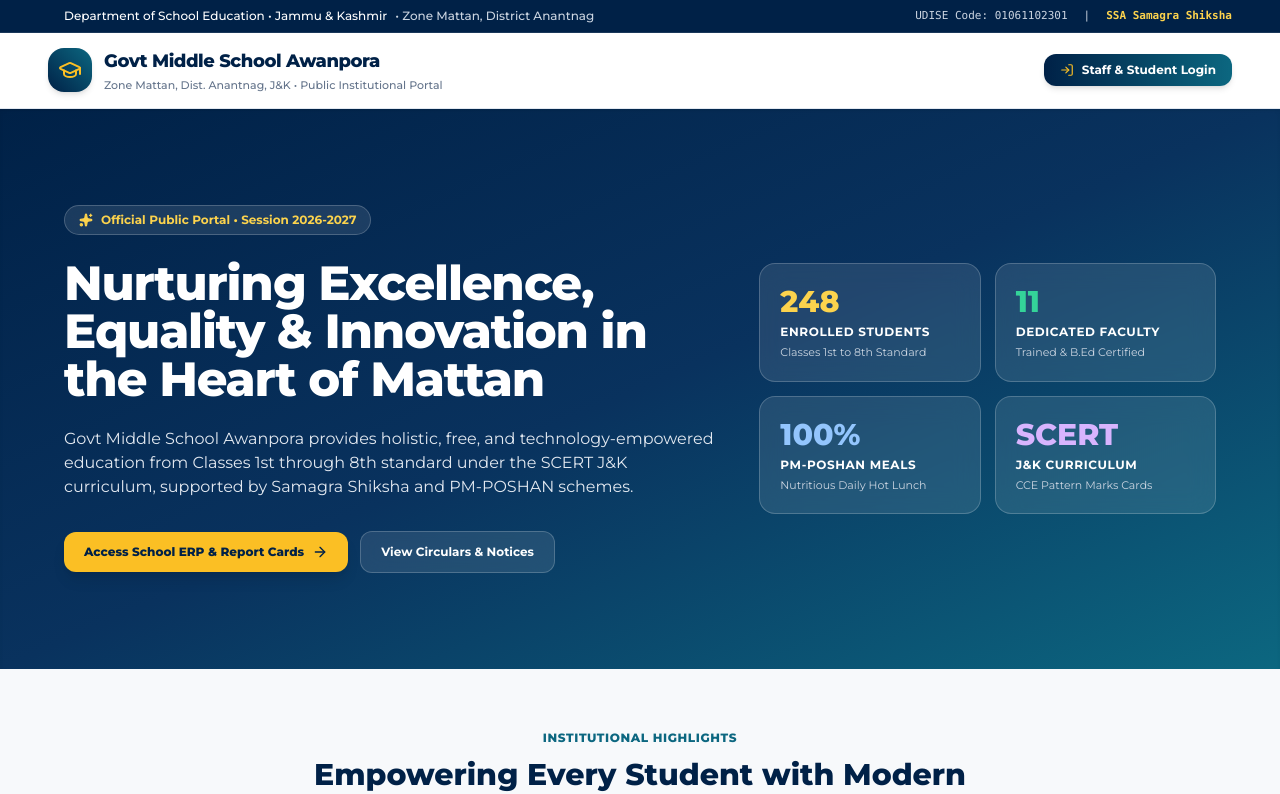
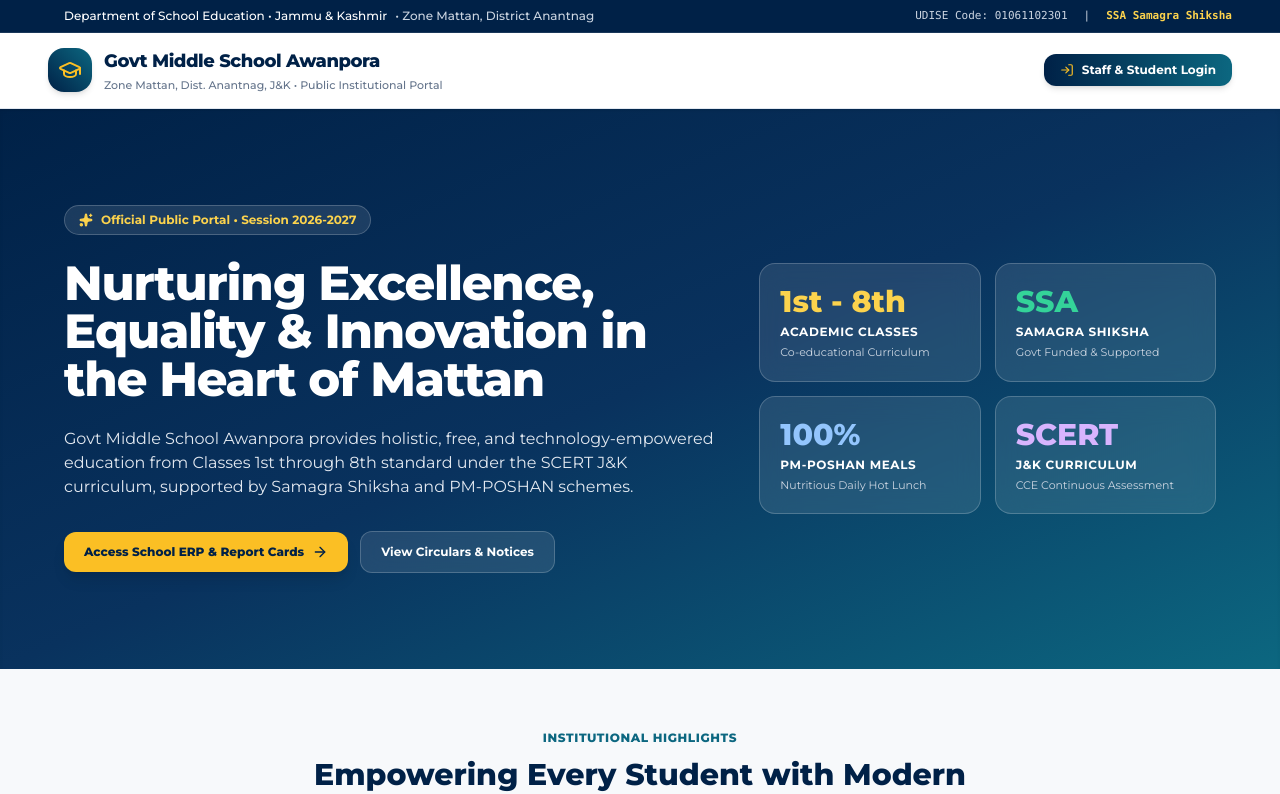
Before and after one commit to razak221/school, a React (Vite) app in the folder frontend/: page / in a window 1280 px wide. Shown: the top 794 px of the page. Built offline with nearby package versions, Linux system fonts and the light colour scheme; no server answers.

Commit message:
fix: replace hardcoded sidebar badges and public portal counts with clean dynamic titles

```diff
--- a/frontend/src/components/Sidebar.tsx
+++ b/frontend/src/components/Sidebar.tsx
@@ -57,9 +57,9 @@ export const Sidebar: React.FC<SidebarProps> = ({ currentTab, setCurrentTab }) =
         return [
           { id: 'admin-dashboard', label: 'Main ERP Dashboard', icon: <LayoutDashboard className="w-4 h-4" />, badge: 'Bento' },
           { id: 'finance', label: 'FinFlow & Invoicing', icon: <DollarSign className="w-4 h-4 text-amber-500" />, badge: 'Stripe' },
-          { id: 'directory', label: 'Student & Staff Directory', icon: <Users className="w-4 h-4" />, badge: '248 Enrolled' },
+          { id: 'directory', label: 'Student & Staff Directory', icon: <Users className="w-4 h-4" />, badge: 'Roster' },
           { id: 'timetable', label: 'Timetable & Schedule Master', icon: <CalendarDays className="w-4 h-4" />, badge: 'All Classes' },
-          { id: 'attendance', label: 'Attendance & MDM Tracker', icon: <CalendarCheck className="w-4 h-4" />, badge: '94.2%' },
+          { id: 'attendance', label: 'Attendance & MDM Tracker', icon: <CalendarCheck className="w-4 h-4" />, badge: 'Daily' },
           { id: 'academics', label: 'Academics & AI Marks', icon: <Award className="w-4 h-4" />, badge: 'Term 1' },
           { id: 'notices', label: 'Notice Board & Translations', icon: <Bell className="w-4 h-4" />, badge: 'Regional' },
           { id: 'grants', label: 'SSA Grants & MDM Logs', icon: <Wallet className="w-4 h-4" />, badge: 'PM-POSHAN' },
@@ -120,17 +120,17 @@ export const Sidebar: React.FC<SidebarProps> = ({ currentTab, setCurrentTab }) =
         <div className="p-3.5 rounded-2xl bg-gradient-to-br from-slate-50 to-blue-50/50 border border-blue-100 space-y-2">
           <div className="flex items-center gap-2 text-[#002147]">
             <BookOpen className="w-4 h-4" />
-            <span className="text-xs font-bold">Academic Session</span>
+            <span className="text-xs font-bold">Academic Profile</span>
           </div>
           <p className="text-[11px] text-slate-600 leading-relaxed">
             Classes: <strong className="text-slate-800">1st to 8th Standard</strong>
             <br />
-            Enrolment: <strong className="text-slate-800">248 Students</strong>
+            Scheme: <strong className="text-slate-800">Samagra Shiksha (SSA)</strong>
             <br />
-            Faculty: <strong className="text-slate-800">11 Staff Members</strong>
+            UDISE: <strong className="text-slate-800 font-mono">01061102301</strong>
           </p>
           <div className="pt-1 border-t border-blue-100/80 flex items-center justify-between text-[10px] text-slate-500">
-            <span>SCERT J&K Curriculum</span>
+            <span>SCERT J&K Pattern</span>
             <span className="font-semibold text-[#0c6780]">Active</span>
           </div>
         </div>
--- a/frontend/src/pages/PublicPortal.tsx
+++ b/frontend/src/pages/PublicPortal.tsx
@@ -158,15 +158,15 @@ export const PublicPortal: React.FC<PublicPortalProps> = ({ onOpenLogin }) => {
           {/* Quick Metrics Bento Card in Hero */}
           <div className="lg:col-span-5 grid grid-cols-2 gap-3.5">
             <div className="p-5 rounded-2xl bg-white/10 backdrop-blur-md border border-white/20 space-y-1">
-              <div className="text-2xl lg:text-3xl font-black text-amber-300">248</div>
-              <div className="text-xs font-bold text-white uppercase tracking-wider">Enrolled Students</div>
-              <p className="text-[11px] text-slate-300">Classes 1st to 8th Standard</p>
+              <div className="text-2xl lg:text-3xl font-black text-amber-300">1st - 8th</div>
+              <div className="text-xs font-bold text-white uppercase tracking-wider">Academic Classes</div>
+              <p className="text-[11px] text-slate-300">Co-educational Curriculum</p>
             </div>
 
             <div className="p-5 rounded-2xl bg-white/10 backdrop-blur-md border border-white/20 space-y-1">
-              <div className="text-2xl lg:text-3xl font-black text-emerald-400">11</div>
-              <div className="text-xs font-bold text-white uppercase tracking-wider">Dedicated Faculty</div>
-              <p className="text-[11px] text-slate-300">Trained & B.Ed Certified</p>
+              <div className="text-2xl lg:text-3xl font-black text-emerald-400">SSA</div>
+              <div className="text-xs font-bold text-white uppercase tracking-wider">Samagra Shiksha</div>
+              <p className="text-[11px] text-slate-300">Govt Funded & Supported</p>
             </div>
 
             <div className="p-5 rounded-2xl bg-white/10 backdrop-blur-md border border-white/20 space-y-1">
@@ -178,7 +178,7 @@ export const PublicPortal: React.FC<PublicPortalProps> = ({ onOpenLogin }) => {
             <div className="p-5 rounded-2xl bg-white/10 backdrop-blur-md border border-white/20 space-y-1">
               <div className="text-2xl lg:text-3xl font-black text-purple-300">SCERT</div>
               <div className="text-xs font-bold text-white uppercase tracking-wider">J&K Curriculum</div>
-              <p className="text-[11px] text-slate-300">CCE Pattern Marks Cards</p>
+              <p className="text-[11px] text-slate-300">CCE Continuous Assessment</p>
             </div>
           </div>
         </div>
```
Also changed, not shown: 1 other file (tests, documents, lock files or other folders).
